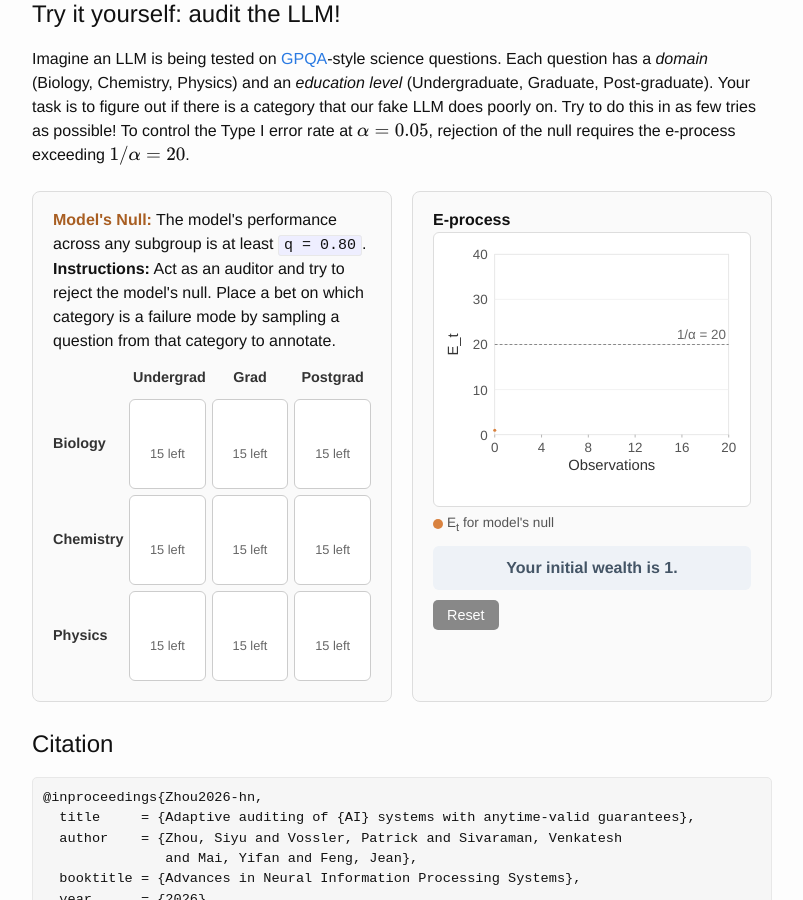
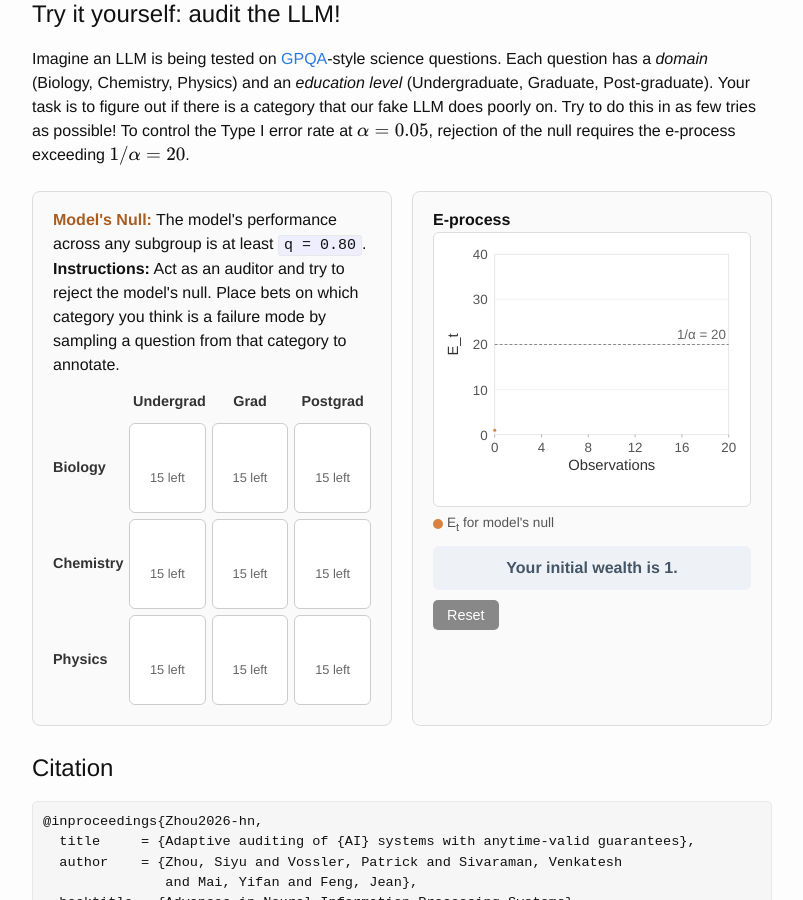
Before and after one commit to jjfeng/jjfeng.github.io, a Jekyll site: the page built from project_adaptive_auditing.html, in a window 1280 px wide and 900 px high, scrolled down 1518 px. Shown: the whole window, without its empty margins (238-1041 px from the left). Built offline with Jekyll 4.4.1, drawn with Linux system fonts in a browser that asks for light colours.

Commit message:
update instructions

```diff
--- a/project_adaptive_auditing.html
+++ b/project_adaptive_auditing.html
@@ -211,7 +211,7 @@ Imagine an LLM is being tested on <a href="https://arxiv.org/abs/2311.12022">GPQ
   <div class="demo-top">
     <div class="demo-card demo-left">
       <b class="c-model">Model's Null:</b> The model's performance across any subgroup is at least <code>q = 0.80</code>.
-      <div><b>Instructions:</b> Act as an auditor and try to reject the model's null. Place a bet on which category is a failure mode by sampling a question from that category to annotate.</div>
+      <div><b>Instructions:</b> Act as an auditor and try to reject the model's null. Place bets on which category you think is a failure mode by sampling a question from that category to annotate.</div>
       <div class="cat-grid" id="catGrid"></div>
     </div>
 
```
